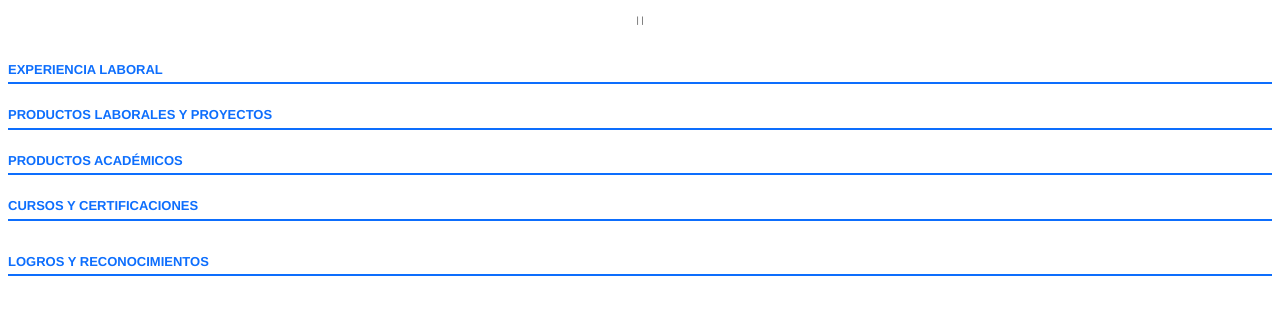
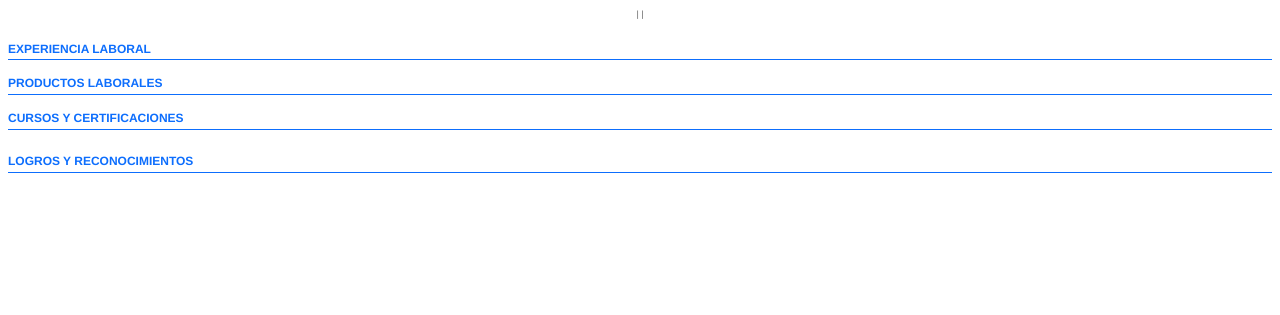
Before and after one commit to 10SEBASG01/CV-JANDRY-GUARANDA, a Django app: template Perfil/templates/cv_pdf_maestro.html in a window 1280 px wide. Shown: the top 315 px of the page. Run offline with Django 5.2, Linux system fonts and the light colour scheme; the template is opened without the code that fills it, so the values that code supplies are empty.

Commit message:
Vigesimo Septimo Commit Proyecto

```diff
--- a/Perfil/templates/cv_pdf_maestro.html
+++ b/Perfil/templates/cv_pdf_maestro.html
@@ -6,122 +6,90 @@
         @page {
             size: a4;
             margin: 1.5cm;
-            @bottom-right {
-                content: "Página " counter(page) " de " counter(pages);
-                font-size: 9px;
-            }
         }
         body {
             background-color: white;
             font-family: Helvetica, Arial, sans-serif;
-            font-size: 10.5px;
+            font-size: 10px;
             color: #333;
-            line-height: 1.5;
+            line-height: 1.4;
         }
         .container { width: 100%; }
-        /* Evita que una sección se corte a la mitad entre dos páginas */
-        .seccion { margin-bottom: 20px; border-top: 0.1pt solid #ffffff; }
         .titulo-seccion {
-            border-bottom: 1.5pt solid #0d6efd;
+            border-bottom: 1pt solid #0d6efd;
             color: #0d6efd;
             font-weight: bold;
             text-transform: uppercase;
-            padding-bottom: 3px;
-            margin-bottom: 10px;
-            font-size: 13px;
+            padding-bottom: 2px;
+            margin-bottom: 8px;
+            font-size: 12px;
+            margin-top: 15px;
         }
-        .header-cv {
-            margin-bottom: 20px;
-            padding-bottom: 10px;
-        }
-        .nombre { font-size: 22px; font-weight: bold; margin: 0; color: #000; text-align: center; }
-        .subtitulo { font-size: 15px; color: #0d6efd; margin: 5px 0; text-align: center; }
-        .contacto { color: #555; font-size: 9px; text-align: center; margin-top: 5px; }
-        .item-titulo { font-weight: bold; color: #000; font-size: 11px; }
-        .fecha { color: #666; font-style: italic; font-size: 10px; }
+        .header-cv { text-align: center; margin-bottom: 20px; }
+        .nombre { font-size: 20px; font-weight: bold; color: #000; }
+        .subtitulo { font-size: 14px; color: #0d6efd; }
+        .contacto { color: #666; font-size: 9px; }
+        .item-titulo { font-weight: bold; color: #000; }
+        .fecha { color: #666; font-style: italic; font-size: 9px; }
         table { width: 100%; border-collapse: collapse; }
-        td { vertical-align: top; }
-        .descripcion { margin-top: 3px; text-align: justify; }
+        /* Usamos tablas para evitar que el contenido se corte feo */
+        .tabla-item { margin-bottom: 10px; width: 100%; }
     </style>
 </head>
 <body>
     <div class="container">
         <div class="header-cv">
-            <table style="width: 100%;">
-                <tr>
-                    <td style="text-align: center;">
             <div class="nombre">{{ perfil.nombres }} {{ perfil.apellidos }}</div>
             <div class="subtitulo">{{ perfil.descripcionperfil }}</div>
             <div class="contacto">
                 {{ perfil.email_contacto }} | {{ perfil.telefonofijo }} | {{ perfil.direcciondomiciliaria }}
             </div>
-                    </td>
-                </tr>
-            </table>
         </div>
 
-        <div class="seccion">
         <div class="titulo-seccion">Experiencia Laboral</div>
         {% for exp in experiencias %}
-                <div style="margin-bottom: 10px; pdf-keep-with-next: true;">
-                    <table style="width: 100%;">
+            <table class="tabla-item">
                 <tr>
                     <td class="item-titulo">{{ exp.cargodesempenado }}</td>
                     <td style="text-align: right;" class="fecha">
                         {{ exp.fechainiciogestion }} - {{ exp.fechafingestion|default:"Actualidad" }}
                     </td>
                 </tr>
+                <tr>
+                    <td colspan="2" style="color: #444;">{{ exp.nombrempresa }} | {{ exp.lugarempresa }}</td>
+                </tr>
+                <tr>
+                    <td colspan="2" style="padding-top: 3px;">{{ exp.descripcionfunciones }}</td>
+                </tr>
             </table>
-                    <div style="color: #444; font-weight: bold;">{{ exp.nombrempresa }} | {{ exp.lugarempresa }}</div>
-                    <div class="descripcion">{{ exp.descripcionfunciones }}</div>
-                </div>
         {% endfor %}
-        </div>
 
-        <div class="seccion">
-            <div class="titulo-seccion">Productos Laborales y Proyectos</div>
+        <div class="titulo-seccion">Productos Laborales</div>
         {% for lab in laborales %}
-                <div style="margin-bottom: 8px;">
+            <div style="margin-bottom: 5px;">
                 <span class="item-titulo">• {{ lab.nombreproducto }}</span>
-                    {% if lab.fechaproducto %}<span class="fecha">({{ lab.fechaproducto|date:"Y" }})</span>{% endif %}
                 <div style="padding-left: 10px;">{{ lab.descripcion }}</div>
             </div>
         {% endfor %}
-        </div>
 
-        <div class="seccion">
-            <div class="titulo-seccion">Productos Académicos</div>
-            {% for acad in academicos %}
-                <div style="margin-bottom: 8px;">
-                    <span class="item-titulo">• {{ acad.nombrerecurso }}</span>
-                    <span class="texto-secundario">({{ acad.clasificador }})</span>
-                    <div style="padding-left: 10px;">{{ acad.descripcion }}</div>
-                </div>
-            {% endfor %}
-        </div>
-
-        <div class="seccion">
         <div class="titulo-seccion">Cursos y Certificaciones</div>
         <table style="width: 100%;">
             {% for curso in cursos %}
                 {% if forloop.counter0|divisibleby:2 %}<tr>{% endif %}
-                        <td style="width: 50%; padding-bottom: 4px;">
-                            <span style="color: #0d6efd;">&bull;</span> {{ curso.nombrecurso }} ({{ curso.totalhoras }}h)
+                    <td style="width: 50%; padding-bottom: 3px;">
+                        • {{ curso.nombrecurso }} ({{ curso.totalhoras }}h)
                     </td>
                 {% if forloop.counter|divisibleby:2 or forloop.last %}</tr>{% endif %}
             {% endfor %}
         </table>
-        </div>
 
-        <div class="seccion">
         <div class="titulo-seccion">Logros y Reconocimientos</div>
         {% for rec in reconocimientos %}
-                <div style="margin-bottom: 8px;">
+            <div style="margin-bottom: 5px;">
                 <span class="item-titulo">{{ rec.tiporeconocimiento }}:</span> {{ rec.descripcionreconocimiento }}
                 <div class="fecha">{{ rec.entidadpatrocinadora }} - {{ rec.fechareconocimiento|date:"Y" }}</div>
             </div>
         {% endfor %}
     </div>
-    </div>
 </body>
 </html>
```
Lines whose indentation alone changed are shown as unchanged.
